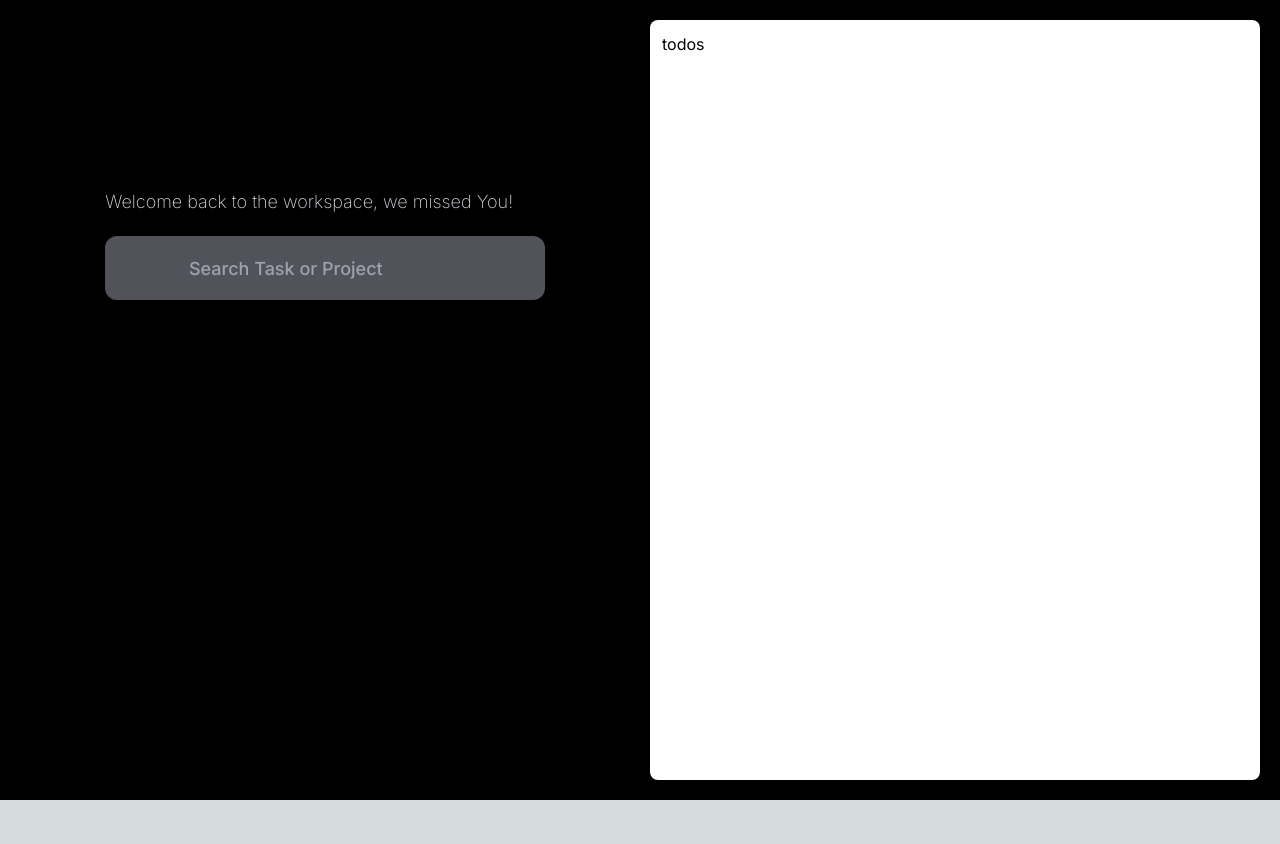
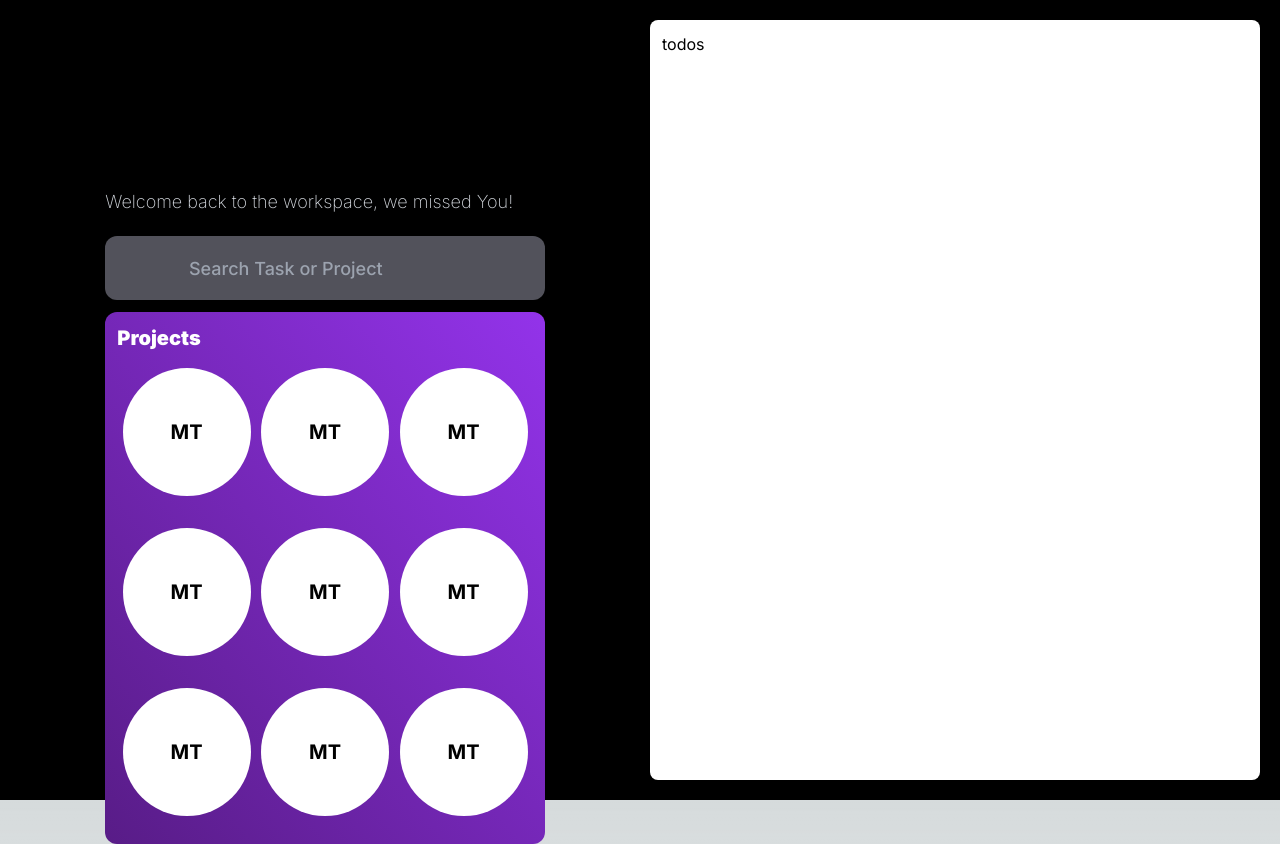
Before and after one commit to Zoha2400/mohir-todo, a Next.js app: page / in a window 1280 px wide. Before the commit the page ends 800 px from the top, so only its background shows below. Built offline with nearby package versions, Linux system fonts and the light colour scheme; some icons are missing.

Commit message:
projects-block ui

```diff
--- a/src/components/project_input.tsx
+++ b/src/components/project_input.tsx
@@ -1,5 +1,5 @@
 function project_input() {
-  return <div>project_input</div>;
+  return <div className="text-black">projects</div>;
 }
 
 export default project_input;
--- /dev/null
+++ b/src/components/project_item.tsx
@@ -0,0 +1,11 @@
+function Project_item() {
+  return (
+    <div className="w-full h-40 flex justify-center items-center ">
+      <div className="w-32 h-32 bg-white text-black font-bold text-xl rounded-full flex justify-center items-center">
+        MT
+      </div>
+    </div>
+  );
+}
+
+export default Project_item;
--- a/src/components/projects.tsx
+++ b/src/components/projects.tsx
@@ -1,6 +1,7 @@
 import Link from "next/link";
 import { Icon } from "@iconify/react";
 import Search_input from "./search_input";
+import Projects_block from "./projects_block";
 function Projects() {
   return (
     <div className="w-6/12 h-full flex flex-col gap-12 items-center bg-black">
@@ -19,6 +20,8 @@ function Projects() {
         </p>
 
         <Search_input />
+
+        <Projects_block />
       </section>
     </div>
   );
--- /dev/null
+++ b/src/components/projects_block.tsx
@@ -0,0 +1,23 @@
+import Project_item from "./project_item";
+
+function Projects_block() {
+  return (
+    <div className="w-full h-auto p-3 bg-gradient-to-tr from-purple-900 to-purple-600 rounded-xl text-white font-semibold">
+      <p className="text-xl font-black">Projects</p>
+
+      <div className=" items w-full h-auto grid grid-cols-3 grid-rows-3  justify-items-center items-center">
+        <Project_item />
+        <Project_item />
+        <Project_item />
+        <Project_item />
+        <Project_item />
+        <Project_item />
+        <Project_item />
+        <Project_item />
+        <Project_item />
+      </div>
+    </div>
+  );
+}
+
+export default Projects_block;
```
